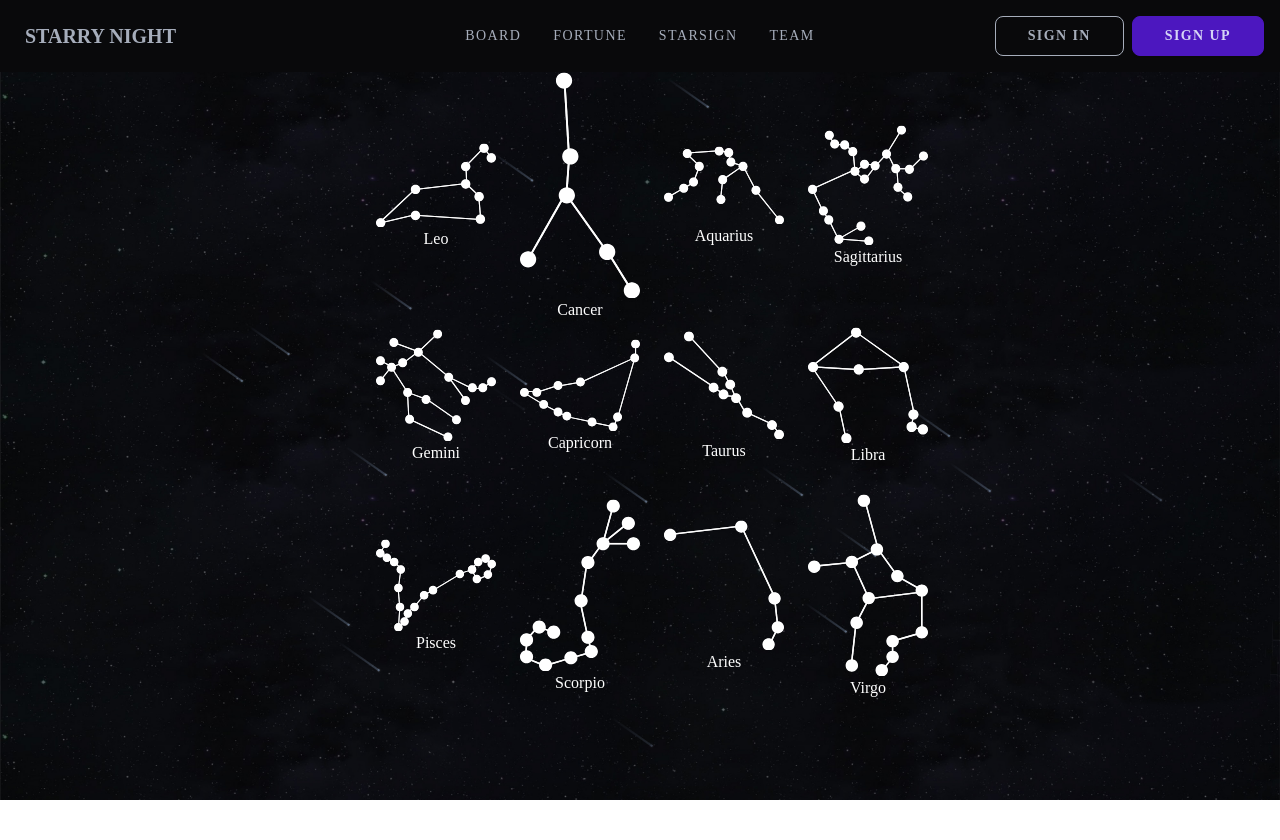
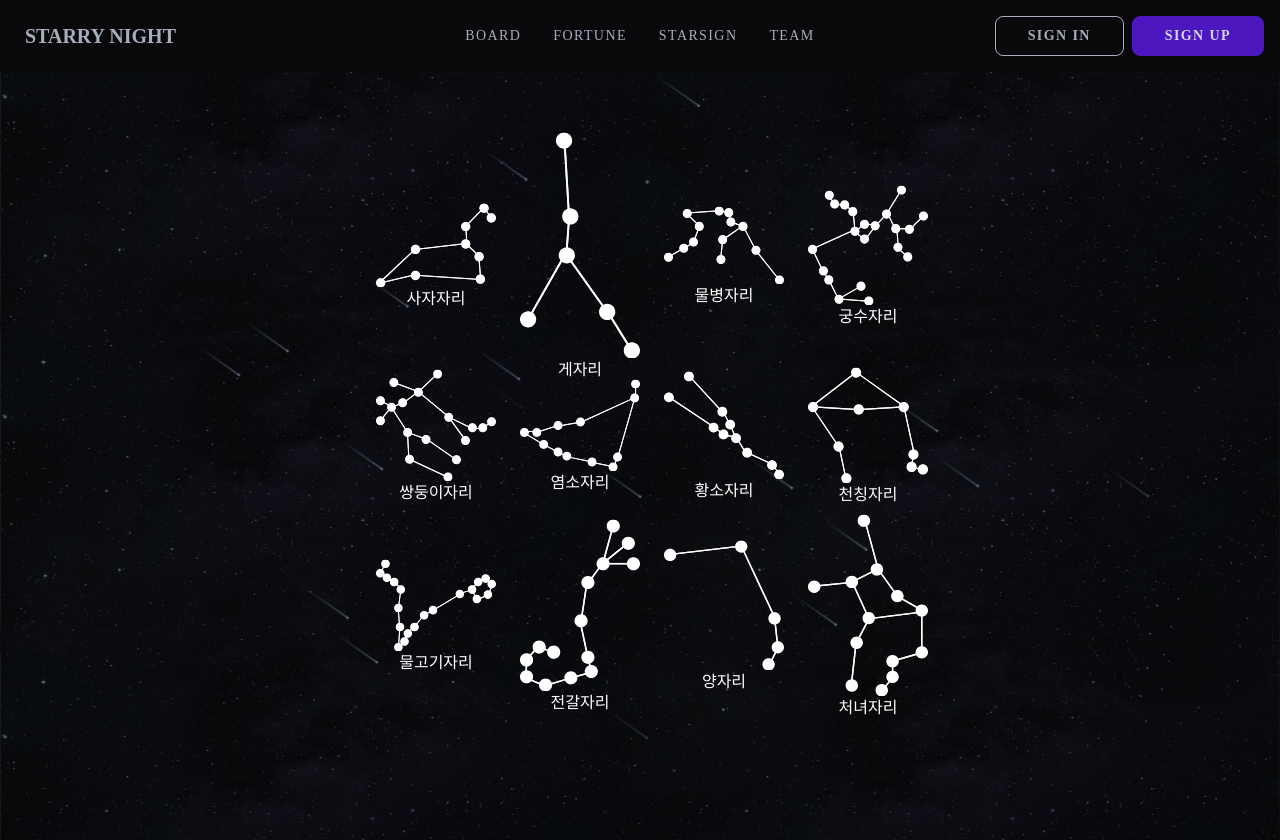
Before and after one commit to React4-HOT6/starry-night, a Next.js app: page /starsign in a window 1280 px wide. Before the commit the page ends 800 px from the top, so only its background shows below. Built offline with nearby package versions, Linux system fonts and the light colour scheme; no server answers.

Commit message:
design:모달 글색 변경 및 별자리 한글화

```diff
--- a/src/components/CustomModal.tsx
+++ b/src/components/CustomModal.tsx
@@ -11,7 +11,7 @@ const Modal: React.FC<PropsWithChildren> = ({ children }) => {
   return (
     <>
       <dialog id="my_modal_1" className="modal modal-open">
-        <div className="modal-box ">
+        <div className="modal-box text-black ">
           {children}
           <div className="modal-action flex justify-center items-center">
             <form method="dialog">
--- a/src/components/starsign/StarSignContainer.tsx
+++ b/src/components/starsign/StarSignContainer.tsx
@@ -35,20 +35,20 @@ const StarSignForm = () => {
           <p className="py-4">{starSignData?.star_sign_description}</p>
         </Modal>
       ) : (
-        <div className="max-w-[1200px] min-h-screen w-[1200px] h-[500px] flex flex-col justify-center items-center">
-          <div className="max-w-[1200px] w-[1200px]  h-[200px] flex justify-center items-center">
+        <div className="max-w-[1200px] mt-[40px] min-h-screen w-[1200px] h-[500px] flex flex-col justify-center items-center">
+          <div className="max-w-[1200px] w-[1200px]  h-[180px] flex justify-center items-center">
             <Leo />
             <Cancer />
             <Aquarius />
             <Sagittarius />
           </div>
-          <div className="max-w-[1200px] w-[1200px]  h-[200px] flex justify-center items-center">
+          <div className="max-w-[1200px] w-[1200px]  h-[180px] flex justify-center items-center">
             <Gemini />
             <Capricorn />
             <Taurus />
             <Libra />
           </div>
-          <div className="max-w-[1200px] w-[1200px]  h-[200px] flex justify-center items-center">
+          <div className="max-w-[1200px] w-[1200px]  h-[180px] flex justify-center items-center">
             <Pisces />
             <Scorpio />
             <Aries />
--- a/src/components/starsign/StarSigns.tsx
+++ b/src/components/starsign/StarSigns.tsx
@@ -16,48 +16,50 @@ import Virgoimg from "../../../public/starsign/Virgo.svg";
 import StarSignComponent from "./StarSignComponent";
 
 export const Gemini = () => {
-  return <StarSignComponent src={Geminiimg} name="Gemini" starSignId={1} />;
+  return <StarSignComponent src={Geminiimg} name="쌍둥이자리" starSignId={1} />;
 };
 export const Aries = () => {
-  return <StarSignComponent src={Ariesimg} name="Aries" starSignId={2} />;
+  return <StarSignComponent src={Ariesimg} name="양자리" starSignId={2} />;
 };
 export const Taurus = () => {
-  return <StarSignComponent src={Taurusimg} name="Taurus" starSignId={3} />;
+  return <StarSignComponent src={Taurusimg} name="황소자리" starSignId={3} />;
 };
 
 export const Cancer = () => {
-  return <StarSignComponent src={Cancerimg} name="Cancer" starSignId={4} />;
+  return <StarSignComponent src={Cancerimg} name="게자리" starSignId={4} />;
 };
 
 export const Leo = () => {
-  return <StarSignComponent src={Leoimg} name="Leo" starSignId={5} />;
+  return <StarSignComponent src={Leoimg} name="사자자리" starSignId={5} />;
 };
 export const Virgo = () => {
-  return <StarSignComponent src={Virgoimg} name="Virgo" starSignId={6} />;
+  return <StarSignComponent src={Virgoimg} name="처녀자리" starSignId={6} />;
 };
 export const Libra = () => {
-  return <StarSignComponent src={Libraimg} name="Libra" starSignId={7} />;
+  return <StarSignComponent src={Libraimg} name="천칭자리" starSignId={7} />;
 };
 export const Scorpio = () => {
-  return <StarSignComponent src={Scorpioimg} name="Scorpio" starSignId={8} />;
+  return <StarSignComponent src={Scorpioimg} name="전갈자리" starSignId={8} />;
 };
 export const Sagittarius = () => {
   return (
-    <StarSignComponent src={Sagittariusimg} name="Sagittarius" starSignId={9} />
+    <StarSignComponent src={Sagittariusimg} name="궁수자리" starSignId={9} />
   );
 };
 export const Capricorn = () => {
   return (
-    <StarSignComponent src={Capricornimg} name="Capricorn" starSignId={10} />
+    <StarSignComponent src={Capricornimg} name="염소자리" starSignId={10} />
   );
 };
 
 export const Aquarius = () => {
   return (
-    <StarSignComponent src={Aquariusimg} name="Aquarius" starSignId={11} />
+    <StarSignComponent src={Aquariusimg} name="물병자리" starSignId={11} />
   );
 };
 
 export const Pisces = () => {
-  return <StarSignComponent src={Piscesimg} name="Pisces" starSignId={12} />;
+  return (
+    <StarSignComponent src={Piscesimg} name="물고기자리" starSignId={12} />
+  );
 };
--- a/src/components/ui/meteors.tsx
+++ b/src/components/ui/meteors.tsx
@@ -21,9 +21,9 @@ export const Meteors = ({
             className
           )}
           style={{
-            //100%이면 화면을 넘어갑니다. 65가 적절해요
-            top: `${Math.random() * 65}%`,
-            left: `${Math.random() * 65}%`,
+            //100%이면 화면을 넘어갑니다. 64가 적절해요
+            top: `${Math.random() * 64}%`,
+            left: `${Math.random() * 64}%`,
             animationDelay: Math.random() * (0.8 - 0.2) + 0.2 + "s",
             animationDuration: Math.floor(Math.random() * (10 - 2) + 2) + "s",
           }}
--- a/src/libs/utils/api/supabase/starsignAPI.ts
+++ b/src/libs/utils/api/supabase/starsignAPI.ts
@@ -1,5 +1,5 @@
 import { StarSignData } from "@/store/store";
-import { supabase } from "./client";
+import { supabase } from "../../../supabase/client";
 
 export const getStarSign = async (
   id: number | undefined
```
